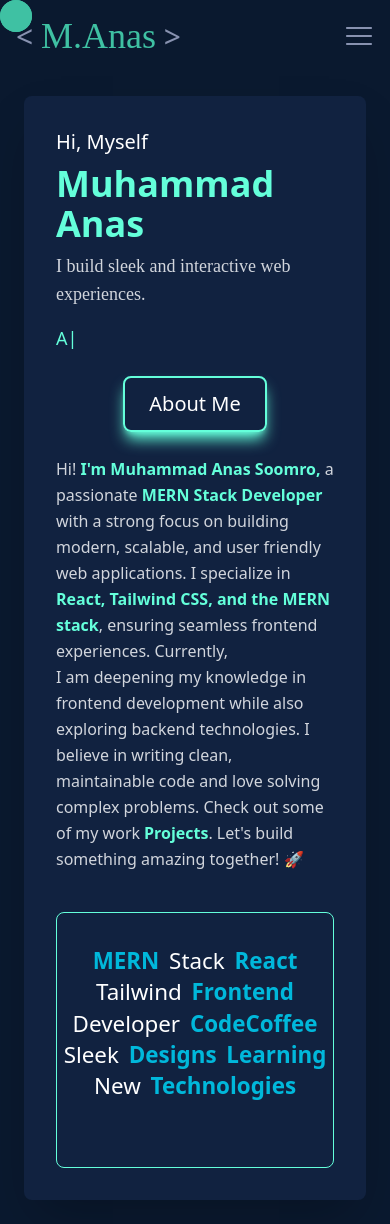
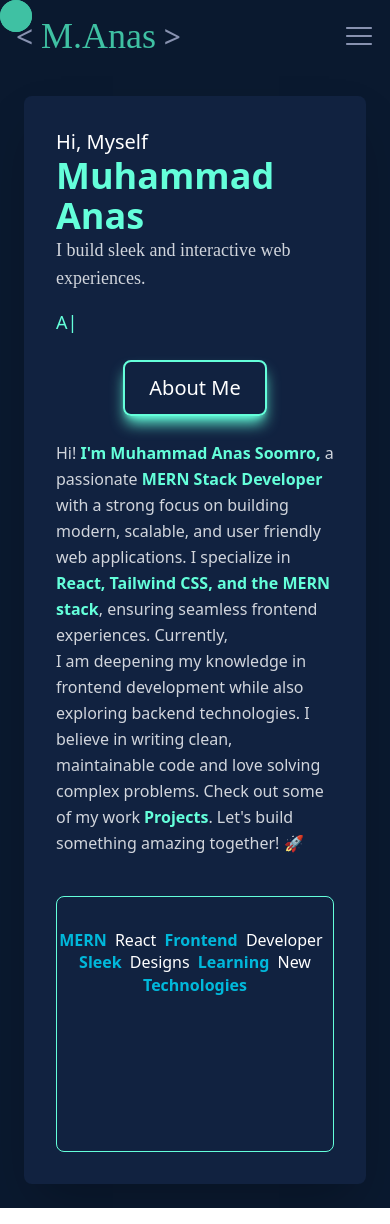
Before and after one commit to anas0723/Portfolio, a React (Vite) app: page / in a window 390 px wide. Built offline with nearby package versions, Linux system fonts and the light colour scheme.

Commit message:
fiexeing

```diff
--- a/src/components/Body.jsx
+++ b/src/components/Body.jsx
@@ -8,12 +8,14 @@ export default function Body() {
 <Cursor />
 
     <div className="bg-[#0a192f] w-full min-h-screen flex justify-center items-center p-6">
-      <div className="bg-[#112240] shadow-2xl rounded-lg w-full max-w-6xl p-8 text-white">
-        <h1 className="text-xl sm:text-2xl font-light">Hi, Myself</h1>
-        <h2 className="text-4xl sm:text-5xl font-bold text-[#64ffda] mt-2">
+      <div className="bg-[#112240]  shadow-2xl rounded-lg w-full max-w-6xl p-8 text-white">
+        <h1 className="text-xl  inline sm:text-2xl font-light">Hi, Myself</h1>
+        <br />
+        <h2 className="text-4xl inline  sm:text-5xl font-bold text-[#64ffda] mt-2">
           Muhammad Anas
         </h2>
-        <h3 className="text-lg sm:text-2xl font-light text-gray-300 mt-2 delicious-handrawn-regular">
+        <br />
+        <h3 className="text-lg  inline sm:text-2xl font-light  text-gray-300 mt-2 delicious-handrawn-regular">
           I build sleek and interactive web experiences.
         </h3>
 
@@ -64,25 +66,44 @@ export default function Body() {
           </p>
         </div>
 
-        <div className="relative w-full h-64 mt-10 border-[#64ffda] border rounded-lg overflow-hidden">
+        <div className="relative sm:hidden md:flex hidden  text-full h-64 mt-10 border-[#64ffda] border rounded-lg overflow-hidden">
           <FallingText
-                text={`MERN Stack React Tailwind Frontend Developer CodeCoffee Sleek Designs Learning New Technologies`}
+                text={`MERN React Frontend Developer  Sleek Designs Learning New Technologies`}
             highlightWords={[
               "MERN",
               "Frontend",
-              "CodeCoffee",
-              "React",
-              "Designs",
+              "Sleek",
               "Learning",
               "Technologies",
             ]}
-            highlightClass="bg-gray-800  border border-gray-500 px-2 py-1 rounded-md"
+            highlightClass="bg-gray-800 text-3xl border border-gray-500 px-2 py-1 rounded-md"
             trigger="hover"
             className="bg-amber-500"
             backgroundColor="transparent"
             wireframes={false}
             gravity={0.56}
-            fontSize="1.4rem"
+            fontSize="2rem"
+            mouseConstraintStiffness={0.9}
+          />
+        </div>
+        {/* Mobile  */}
+        <div className="relative sm:flex md:hidden texw-full h-64 mt-10 border-[#64ffda] border rounded-lg overflow-hidden">
+          <FallingText
+                text={`MERN React Frontend Developer  Sleek Designs Learning New Technologies`}
+            highlightWords={[
+              "MERN",
+              "Frontend",
+              "Sleek",
+              "Learning",
+              "Technologies",
+            ]}
+            highlightClass="bg-gray-800 text-3xl border border-gray-500 px-2 py-1 rounded-md"
+            trigger="hover"
+            className="bg-amber-500"
+            backgroundColor="transparent"
+            wireframes={false}
+            gravity={0.56}
+            fontSize="1rem"
             mouseConstraintStiffness={0.9}
           />
         </div>
--- a/src/components/Cursor.jsx
+++ b/src/components/Cursor.jsx
@@ -6,15 +6,25 @@ export default function Cursor() {
   const mouseY = useMotionValue(0);
   const smoothX = useSpring(mouseX, { stiffness: 50, damping: 10 });
   const smoothY = useSpring(mouseY, { stiffness: 50, damping: 10 });
-  const [cursorColor, setCursorColor] = useState("#3fc1a3");
+
+  const [isHovering, setIsHovering] = useState(false);
+  const [cursorColor, setCursorColor] = useState("#3fc1a3"); // Default cursor color
 
   useEffect(() => {
     const mouseMove = (e) => {
       mouseX.set(e.clientX - 16);
       mouseY.set(e.clientY - 16);
 
+      const element = document.elementFromPoint(e.clientX, e.clientY);
 
-    //     const element = document.elementFromPoint(e.clientX, e.clientY);
+      // Check if hovering on text or interactive elements
+      if (element && (element.tagName === "A" || element.tagName === "H1" || element.tagName === "H2" || element.tagName === "P" || element.tagName === "H3" )) {
+        setIsHovering(true);
+      } else {
+        setIsHovering(false);
+      }
+
+      // Dynamically update cursor color from background
     //   if (element) {
     //     const bgColor = window.getComputedStyle(element).backgroundColor;
     //     setCursorColor(bgColor === "rgba(0, 0, 0, 0)" ? "#3fc1a3" : bgColor);
@@ -23,15 +33,17 @@ export default function Cursor() {
 
     window.addEventListener("mousemove", mouseMove);
     return () => window.removeEventListener("mousemove", mouseMove);
-  }, []);
+  }, [mouseX, mouseY]);
 
   return (
     <motion.div
-      className="w-8 h-8 rounded-full fixed left-0 top-0 pointer-events-none"
+      className={`w-8 h-8 rounded-full fixed left-0 top-0 pointer-events-none ${
+        isHovering ? "mix-blend-difference border border-white" : ""
+      }`}
       style={{
-        backgroundColor: cursorColor,
         x: smoothX,
         y: smoothY,
+        backgroundColor: cursorColor,
       }}
     />
   );
```
